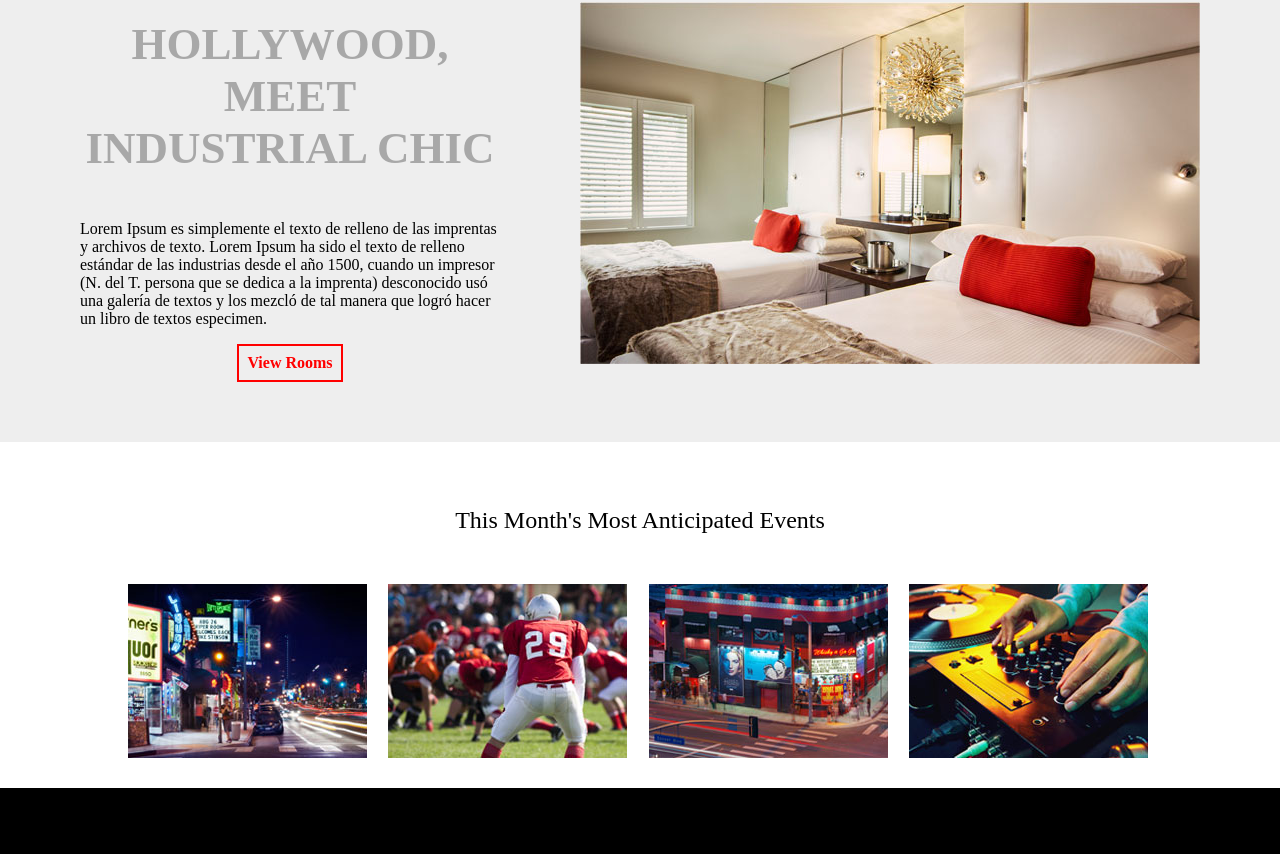
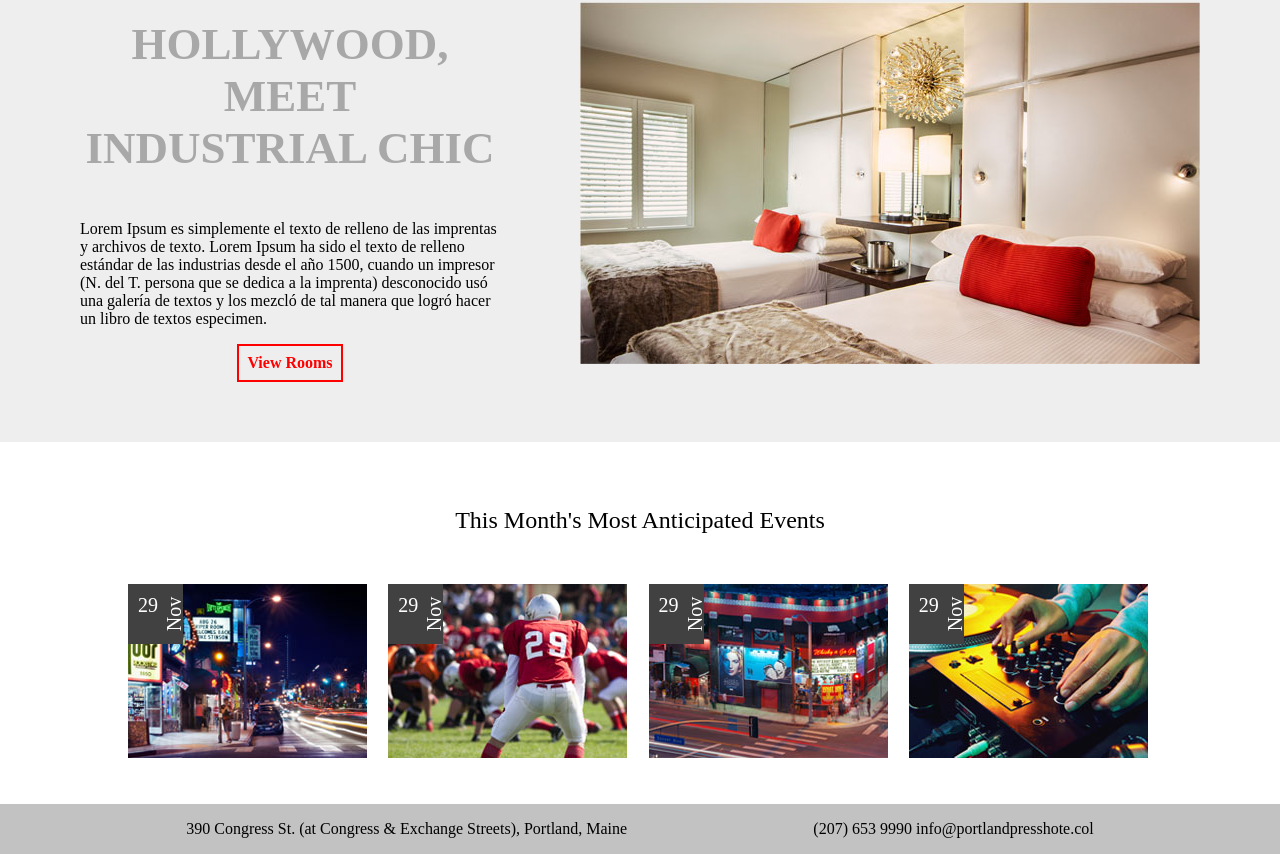
Before and after one commit to devRony1710/Abstraer, a React (Create React App) app: page / in a window 1280 px wide. Shown: the part 990-1844 px from the top of the page. Before the commit the page ends 1778 px from the top, so only its background shows below. Built offline with nearby package versions, Linux system fonts and the light colour scheme.

Commit message:
first template part ready

```diff
--- a/src/App.js
+++ b/src/App.js
@@ -7,6 +7,7 @@ import { RoomSection } from './components/Rooms/RoomSection';
 import MainSlider from './components/Slider/Slider';
 import { Events } from './components/Events/Events';
 import './components/styles/Fonts.css';
+import { Footer } from './components/Footer/Footer';
 
 function App() {
   return (
@@ -17,6 +18,7 @@ function App() {
       <Description />
       <RoomSection />
       <Events />
+      <Footer />
     </>
   );
 }
--- a/src/components/Events/Events.js
+++ b/src/components/Events/Events.js
@@ -13,10 +13,26 @@ export const Events = () => {
     <div className="EventContainer">
       <h2>This Month's Most Anticipated Events</h2>
       <div className="Event-Imgs-Container">
-        <img alt="Event Img" src={event1} />
-        <img alt="Event Img" src={event2} />
-        <img alt="Event Img" src={event3} />
-        <img alt="Event Img" src={event4} />
+        <div className="Event-Item">
+          <p>29</p>
+          <p className="DateRotate">Nov</p>
+          <img alt="Event Img" src={event1} />
+        </div>
+        <div className="Event-Item">
+          <p>29</p>
+          <p className="DateRotate">Nov</p>
+          <img alt="Event Img" src={event2} />
+        </div>
+        <div className="Event-Item">
+          <p>29</p>
+          <p className="DateRotate">Nov</p>
+          <img alt="Event Img" src={event3} />
+        </div>
+        <div className="Event-Item">
+          <p>29</p>
+          <p className="DateRotate">Nov</p>
+          <img alt="Event Img" src={event4} />
+        </div>
       </div>
     </div>
   );
--- a/src/components/Events/event.css
+++ b/src/components/Events/event.css
@@ -19,4 +19,40 @@
   grid-template-columns: repeat(4, 1fr);
   grid-gap: 17px;
   padding: 30px;
+  margin-bottom: 40px;
 }
+
+.Event-Item {
+  display: flex;
+  margin-bottom: 50px;
+}
+
+.Event-Item > p {
+  font-size: 20px;
+  padding: 10px;
+  height: 40px;
+  width: 15px;
+  color: #fff;
+  position: relative;
+  top: -20px;
+  left: 0;
+  background: #414141;
+  z-index: 2;
+}
+
+.Event-Item > .DateRotate {
+  position: relative;
+  left: -20px;
+  top: 0;
+  text-align: center;
+  width: 60px;
+  height: 20px;
+  padding: 0;
+  transform: rotate(270deg);
+}
+
+.Event-Item > img {
+  height: inherit;
+  width: inherit;
+  position: absolute;
+}
--- a/src/components/Footer/Footer.js
+++ b/src/components/Footer/Footer.js
@@ -1,9 +1,14 @@
 import React from 'react';
-
+import './footer.css';
 export const Footer = () => {
   return (
-    <div>
-      <p>390 Congress St. (at Congress & Exchange Streets), Portland, Maine</p>
-    </div>
+    <footer className="footer">
+      <div className="footerContainer">
+        <p>
+          390 Congress St. (at Congress & Exchange Streets), Portland, Maine
+        </p>
+        <p>(207) 653 9990 info@portlandpresshote.col</p>
+      </div>
+    </footer>
   );
 };
--- a/src/components/Footer/footer.css
+++ b/src/components/Footer/footer.css
@@ -0,0 +1,10 @@
+.footer {
+  margin: 0;
+  background: #c2c2c2;
+}
+
+.footerContainer {
+  display: flex;
+  align-items: center;
+  justify-content: space-evenly;
+}
```
Also changed, not shown: 1 other file (tests, documents, lock files or other folders).
